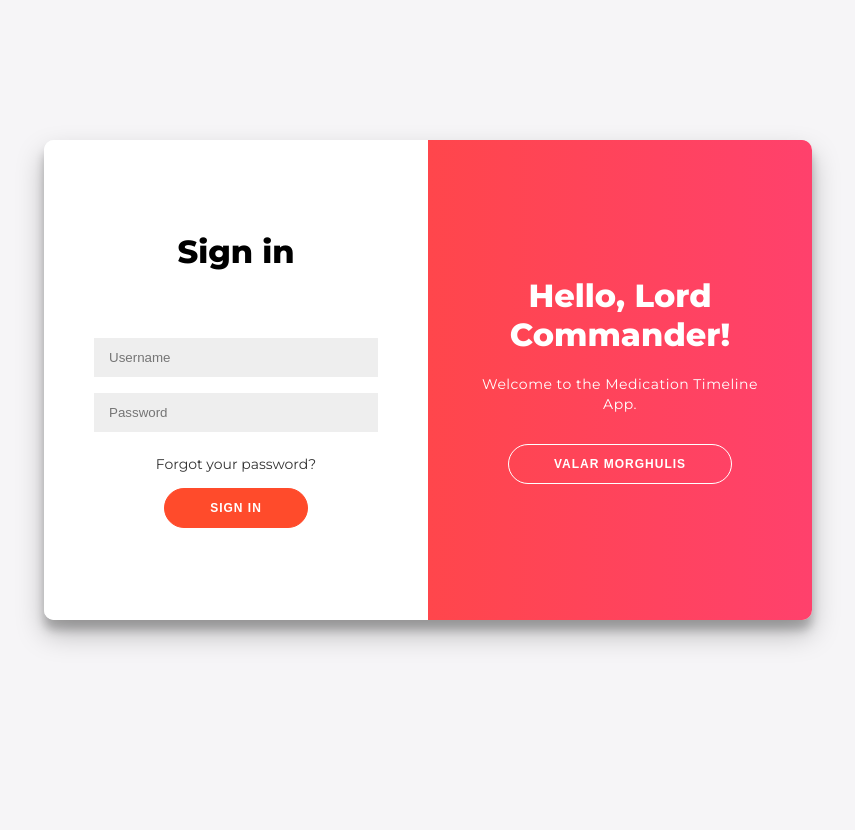
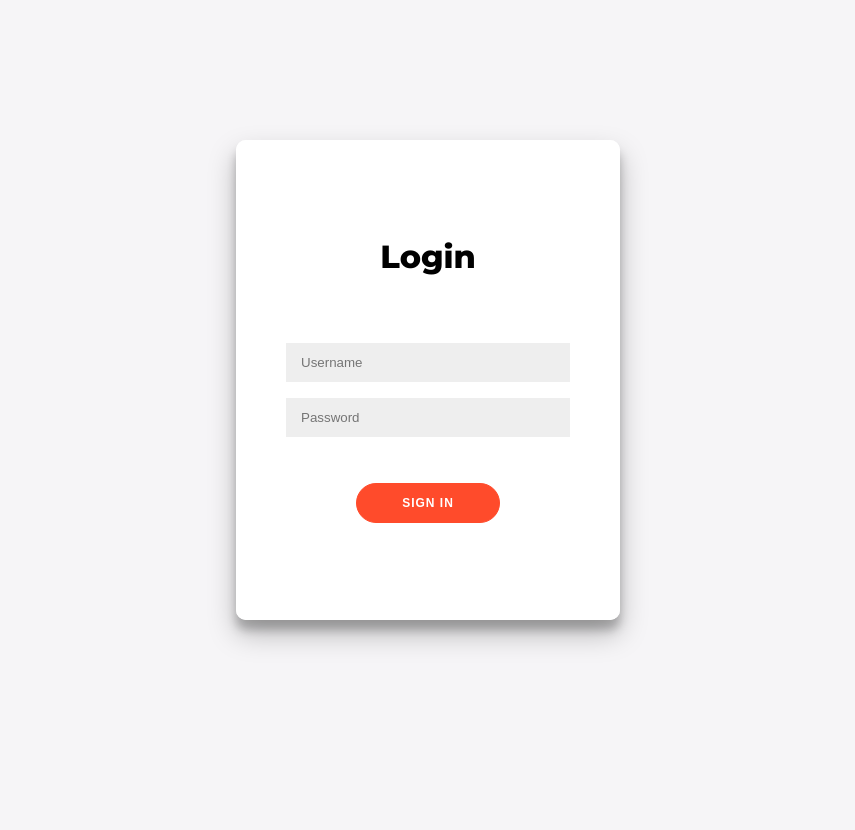
Before and after one commit to rhawool/MedicationTimeline, a Django app: page /login_user/ in a window 1280 px wide. Shown: the whole page, without its empty margins (212-1067 px from the left). Run offline with Django 4.2, Linux system fonts and the light colour scheme.

```diff
--- a/MT_Root_App/settings.py
+++ b/MT_Root_App/settings.py
@@ -35,6 +35,7 @@ DEBUG = os.environ.get('DEBUG', default=False)
 
 
 ALLOWED_HOSTS = os.environ.get('ALLOWED_HOSTS')
+
 
 
 
--- a/accounts/templates/login.html
+++ b/accounts/templates/login.html
@@ -97,7 +97,7 @@ input {
 			0 10px 10px rgba(0,0,0,0.22);
 	position: relative;
 	overflow: hidden;
-	width: 768px;
+	width: 384px;
 	max-width: 100%;
 	min-height: 480px;
 }
@@ -111,7 +111,7 @@ input {
 
 .sign-in-container {
 	left: 0;
-	width: 50%;
+	width: 100%;
 	z-index: 2;
 }
 
@@ -258,28 +258,14 @@ footer a {
 
 
 <div class="container" id="container">
-	<div class="form-container sign-up-container">
-		<form action="#">
-			<h1>Create Account</h1>
-			<div class="social-container">
-				<a href="#" class="social"><i class="fab fa-facebook-f"></i></a>
-				<a href="#" class="social"><i class="fab fa-google-plus-g"></i></a>
-				<a href="#" class="social"><i class="fab fa-linkedin-in"></i></a>
-			</div>
-			<span>or use your email for registration</span>
-			<input type="text" placeholder="Name" />
-			<input type="email" placeholder="Email"  />
-			<input type="password" placeholder="Password"/>
-			<button>Sign Up</button>
-		</form>
-	</div>
 
 
 
 	<div class="form-container sign-in-container">
 		<form method="POST">
           {% csrf_token %}
-			<h1>Sign in</h1>
+			<h1>Login</h1>
+
 			<div class="social-container">
 				<br>
 				{% if messages %}
@@ -291,47 +277,18 @@ footer a {
 					</div>{% endif %}
 					{% endfor %}
 				{% endif %}
-<!--				<a href="#" class="social"><i class="fab fa-facebook-f"></i></a>-->
-<!--				<a href="#" class="social"><i class="fab fa-google-plus-g"></i></a>-->
-<!--				<a href="#" class="social"><i class="fab fa-linkedin-in"></i></a>-->
+
 			</div>
-<!--			<span>or use your account</span>-->
+
 
 			<input type="text" placeholder="Username" name="username"/>
 			<input type="password" placeholder="Password" name="password"/>
-			<a href="#">Forgot your password?</a>
+			<br>
+            <br>
 			<button type="submit">Sign In</button>
 		</form>
 	</div>
 
 
 
-	<div class="overlay-container">
-		<div class="overlay">
-<!--			<div class="overlay-panel overlay-left">-->
-<!--				<h1>Welcome Back!</h1>-->
-<!--				<p>To keep connected with us please login with your personal info</p>-->
-<!--				<button class="ghost" id="signIn">Sign In</button>-->
-<!--			</div>-->
-			<div class="overlay-panel overlay-right">
-				<h1>Hello, Lord Commander!</h1>
-				<p>Welcome to the Medication Timeline App.</p>
-				<button class="ghost">Valar Morghulis</button>
-			</div>
-		</div>
-	</div>
 </div>
-
-<!--<script>-->
-<!--  const signUpButton = document.getElementById('signUp');-->
-<!--const signInButton = document.getElementById('signIn');-->
-<!--const container = document.getElementById('container');-->
-
-<!--signUpButton.addEventListener('click', () => {-->
-<!--	container.classList.add("right-panel-active");-->
-<!--});-->
-
-<!--signInButton.addEventListener('click', () => {-->
-<!--	container.classList.remove("right-panel-active");-->
-<!--});-->
-<!--</script>-->
--- a/timeline_app/templates/history_list.html
+++ b/timeline_app/templates/history_list.html
@@ -30,7 +30,7 @@
 
   <!-- Navbar on small screens -->
   <div id="navDemo" class="w3-bar-block w3-white w3-hide w3-hide-large w3-hide-medium w3-large">
-    <a href="/" class="w3-bar-item w3-button w3-padding-large">Home</a>
+<!--    <a href="/" class="w3-bar-item w3-button w3-padding-large">Home</a>-->
     <a href="{% url 'history_list' %}" class="w3-bar-item w3-button w3-padding-large">History</a>
       <a href="{% url 'logout_user' %}" class="w3-bar-item w3-button w3-padding-large">Logout</a>
 
```
Also changed, not shown: timeline_app/templates/home_page.html (+9 -2 lines), db.sqlite3.
